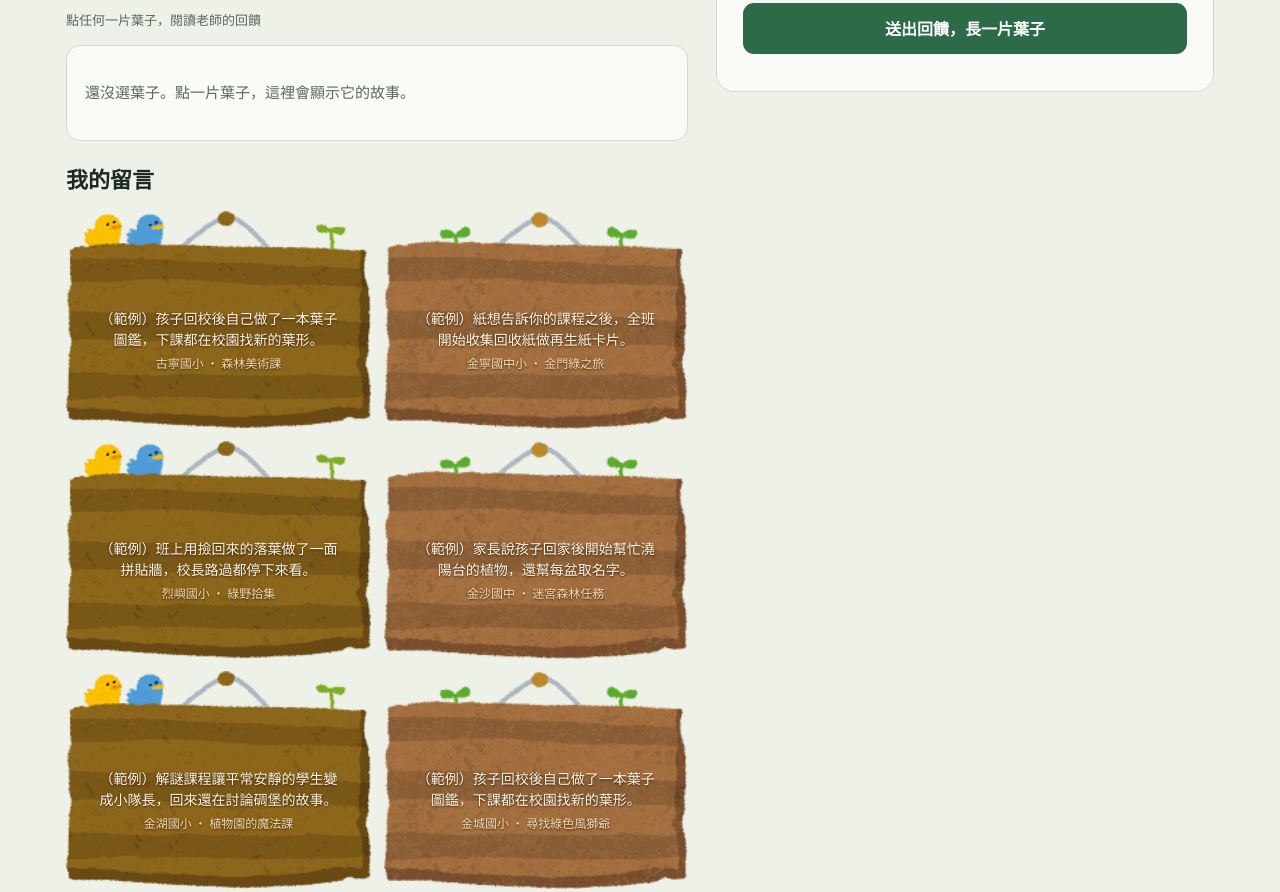
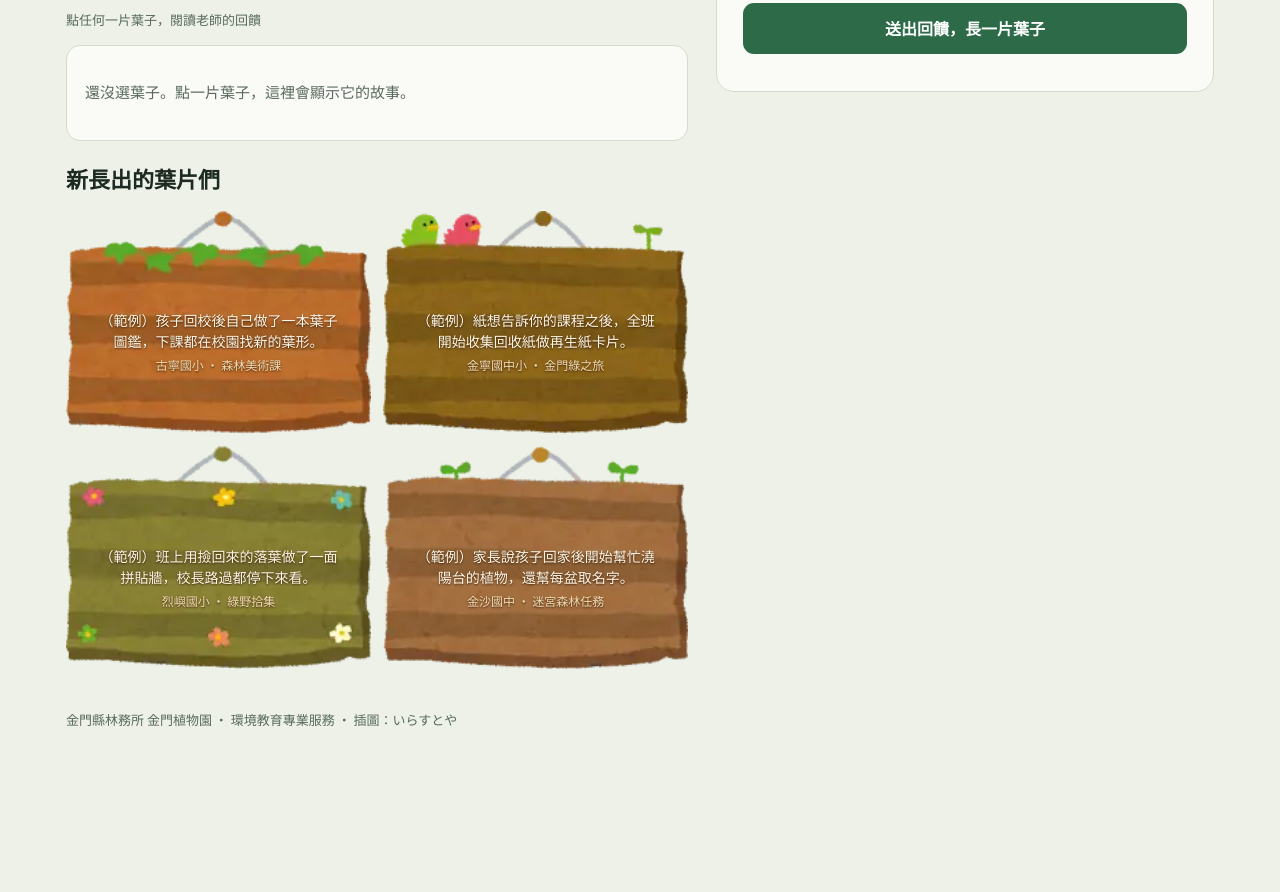
Before and after one commit to CathyHUNG86/Kinmen-Botanical-Gardens-hope-tree, a plain HTML site: page index.html in a window 1280 px wide. Shown: the part 970-1862 px from the top of the page. After the commit the page ends 1732 px from the top, so only its background shows below. Drawn offline with Linux system fonts and the light colour scheme.

Commit message:
留言區改名「新長出的葉片們」，顯示最新4則並用四張告示牌

```diff
--- a/index.html
+++ b/index.html
@@ -110,8 +110,9 @@ main{display:grid;grid-template-columns:minmax(0,1.25fr) minmax(0,1fr);gap:28px;
 .wall h2,.form-card h2{font-family:var(--f-display);font-size:22px;margin:0}
 .wall{display:flex;flex-direction:column;gap:12px;margin-top:8px}
 .notes{display:grid;grid-template-columns:repeat(auto-fill,minmax(220px,1fr));gap:12px}
-.notes{grid-template-columns:repeat(auto-fill,minmax(230px,1fr))}
-.note{position:relative;min-width:0;aspect-ratio:228/163;background:center/100% 100% no-repeat}
+.notes{grid-template-columns:repeat(2,minmax(0,1fr))}
+@media (max-width:480px){.notes{grid-template-columns:1fr}}
+.note{position:relative;min-width:0;aspect-ratio:223/163;background:center/100% 100% no-repeat}
 .note-in{position:absolute;inset:27% 9% 9% 9%;overflow:auto;display:flex;flex-direction:column;justify-content:center;gap:4px;text-align:center;color:#FFF7E6;text-shadow:0 1px 2px rgba(50,25,5,.85);font-size:14px;line-height:1.5}
 .note-in p{margin:0;overflow-wrap:anywhere;font-weight:500}
 .note-in small{color:#F3DDB4;font-size:12px}
@@ -184,7 +185,7 @@ footer{color:var(--muted);font-size:13px;padding-block:0 32px}
       <div class="detail empty" id="detail">還沒選葉子。點一片葉子，這裡會顯示它的故事。</div>
 
       <div class="wall">
-        <h2>我的留言</h2>
+        <h2>新長出的葉片們</h2>
         <div class="notes" id="notes"></div>
       </div>
     </section>
@@ -264,13 +265,15 @@ footer{color:var(--muted);font-size:13px;padding-block:0 32px}
   const CHEER_SRC = 'https://cdn.jsdelivr.net/gh/CathyHUNG86/Kinmen-Botanical-Gardens-hope-tree@main/images/kids-jumping.png';
   const BG_SRC = 'https://cdn.jsdelivr.net/gh/CathyHUNG86/Kinmen-Botanical-Gardens-hope-tree@main/images/background-sky-grass.jpg';
   const GROUP_SRC = 'https://cdn.jsdelivr.net/gh/CathyHUNG86/Kinmen-Botanical-Gardens-hope-tree@main/images/group-jumping.png';
-  const SIGN1_SRC = 'https://cdn.jsdelivr.net/gh/CathyHUNG86/Kinmen-Botanical-Gardens-hope-tree@main/images/sign-1.png';
-  const SIGN2_SRC = 'https://cdn.jsdelivr.net/gh/CathyHUNG86/Kinmen-Botanical-Gardens-hope-tree@main/images/sign-2.png';
+  const BOARD1_SRC = 'https://cdn.jsdelivr.net/gh/CathyHUNG86/Kinmen-Botanical-Gardens-hope-tree@main/images/board-1.webp';
+  const BOARD2_SRC = 'https://cdn.jsdelivr.net/gh/CathyHUNG86/Kinmen-Botanical-Gardens-hope-tree@main/images/board-2.webp';
+  const BOARD3_SRC = 'https://cdn.jsdelivr.net/gh/CathyHUNG86/Kinmen-Botanical-Gardens-hope-tree@main/images/board-3.webp';
+  const BOARD4_SRC = 'https://cdn.jsdelivr.net/gh/CathyHUNG86/Kinmen-Botanical-Gardens-hope-tree@main/images/board-4.webp';
   const LEAFBIG0_SRC = 'https://cdn.jsdelivr.net/gh/CathyHUNG86/Kinmen-Botanical-Gardens-hope-tree@main/images/leaf-big-0.png';
   const LEAFBIG1_SRC = 'https://cdn.jsdelivr.net/gh/CathyHUNG86/Kinmen-Botanical-Gardens-hope-tree@main/images/leaf-big-1.png';
   const LEAFBIG2_SRC = 'https://cdn.jsdelivr.net/gh/CathyHUNG86/Kinmen-Botanical-Gardens-hope-tree@main/images/leaf-big-2.png';
   const LEAFBIG3_SRC = 'https://cdn.jsdelivr.net/gh/CathyHUNG86/Kinmen-Botanical-Gardens-hope-tree@main/images/leaf-big-3.png';
-  const SIGNS = [SIGN1_SRC, SIGN2_SRC];
+  const SIGNS = [BOARD1_SRC, BOARD2_SRC, BOARD3_SRC, BOARD4_SRC];
   const LEAF_BIG = [LEAFBIG0_SRC, LEAFBIG1_SRC, LEAFBIG2_SRC, LEAFBIG3_SRC];
   const LEAF_RATIO = [178/184, 118/171, 154/160, 184/189];
   const KID_SRC = 'https://cdn.jsdelivr.net/gh/CathyHUNG86/Kinmen-Botanical-Gardens-hope-tree@main/images/kid-magnifier.png';    // 樹形隨機種子；改數字會長成不同造型的樹
@@ -438,8 +441,8 @@ footer{color:var(--muted);font-size:13px;padding-block:0 32px}
     $('count').textContent=leaves.length;
     drawLeaves(newFrom,pulseN);
     drawMine();
-    const pub=leaves.filter(l=>l.text).slice(-6).reverse();
-    const sign=k=>` style="background-image:url('${SIGNS[k%2]}')"`;
+    const pub=leaves.filter(l=>l.text).slice(-4).reverse();
+    const sign=k=>` style="background-image:url('${SIGNS[k%4]}')"`;
     $('notes').innerHTML = pub.length ? pub.map((l,k)=>`<div class="note"${sign(k)}><div class="note-in"><p>${esc(l.text)}</p><small>${esc(l.school)}${l.course?' · '+esc(l.course):''}</small></div></div>`).join('')
       : `<div class="note"${sign(0)}><div class="note-in"><p>還沒有留言。成為第一位分享回饋的老師吧！</p></div></div>`;
   }
```
